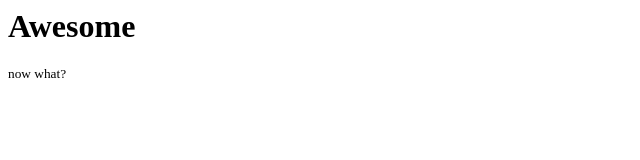
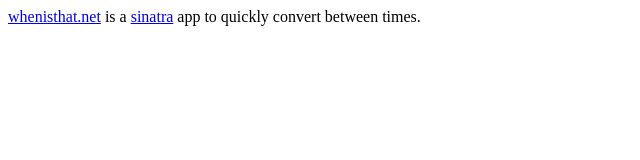
Before and after one commit to bricooke/bricooke.github.com, a plain HTML site: page index.html in a window 1280 px wide. Shown: the whole page, without its empty margins (0-640 px from the left). Drawn offline with Linux system fonts and the light colour scheme.

Commit message:
trying the index thing.

```diff
--- a/index.html
+++ b/index.html
@@ -1,5 +1 @@
-<h1>
-  Awesome
-</h1>
-
-<small>now what?</small>
+<a href="http://github.com/bricooke/whenisthat.net">whenisthat.net</a> is a <a href="http://www.sinatrarb.com">sinatra</a> app to quickly convert between times.
```
